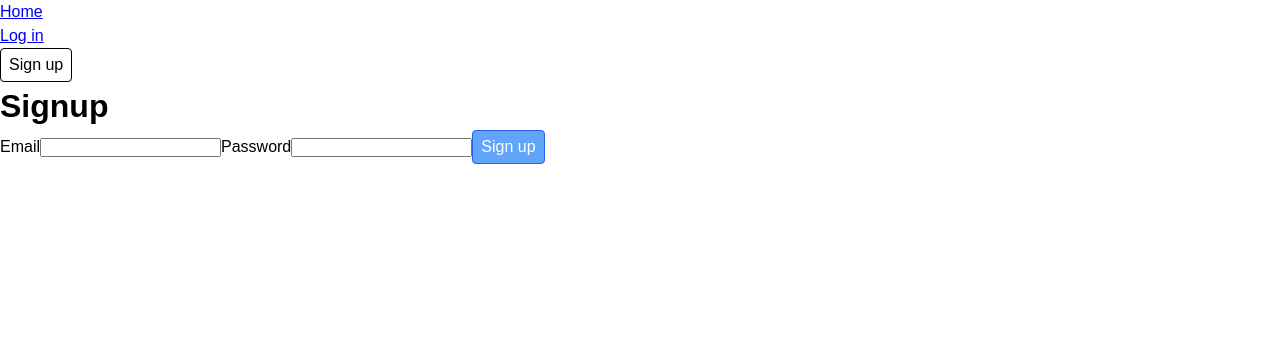
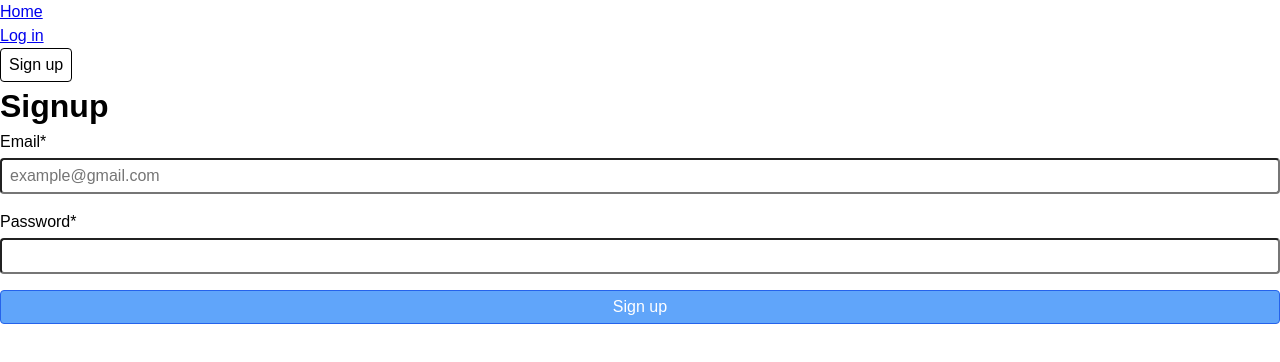
Before and after one commit to andrewdurnford/dungeonist, a React (Vite) app in the folder react/: page /signup in a window 1280 px wide. Shown: the top 362 px of the page. Built offline with nearby package versions, Linux system fonts and the light colour scheme; no server answers.

Commit message:
feat(react): Add input component

```diff
--- /dev/null
+++ b/react/src/components/Container.tsx
@@ -0,0 +1,12 @@
+import styled from "styled-components";
+
+const Container = styled.div`
+  display: flex;
+  flex-direction: column;
+
+  > * + * {
+    margin-top: 1rem;
+  }
+`;
+
+export default Container;
--- /dev/null
+++ b/react/src/components/Input.tsx
@@ -0,0 +1,72 @@
+import React from "react";
+import styled, { css } from "styled-components";
+
+const Container = styled.div`
+  display: flex;
+  flex-direction: column;
+
+  > * + * {
+    margin-top: 0.25rem;
+  }
+`;
+
+const Label = styled.label<{ $required: boolean }>`
+  display: block;
+
+  ${({ $required }) =>
+    $required &&
+    css`
+      ::after {
+        content: "*";
+      }
+    `};
+`;
+
+const StyledInput = styled.input`
+  display: inline-block;
+  padding: 0.25em 0.5em;
+  border-radius: 4px;
+
+  font-size: inherit;
+  font-family: inherit;
+  line-height: inherit;
+  text-decoration: inherit;
+
+  &:hover {
+    cursor: text;
+  }
+`;
+
+// TODO: refactor into a Text component
+const ErrorText = styled.p`
+  font-size: 12px;
+  color: ${({ theme }) => theme.colors.red500};
+`;
+
+interface InputProps extends React.ComponentPropsWithoutRef<"input"> {
+  label: string;
+  error?: string;
+  required?: boolean;
+}
+
+const Input = React.forwardRef<HTMLInputElement, InputProps>(
+  ({ name, label, type, error, required = false, ...props }, ref) => (
+    <Container>
+      <Label htmlFor={name} $required={required}>
+        {label}
+      </Label>
+      {/* TODO: error */}
+      <StyledInput
+        id={name}
+        name={name}
+        type={type}
+        aria-label={label}
+        aria-required={required}
+        ref={ref}
+        {...props}
+      />
+    </Container>
+  )
+);
+
+export default Input;
--- a/react/src/components/Login.tsx
+++ b/react/src/components/Login.tsx
@@ -2,6 +2,8 @@ import { useForm } from "react-hook-form";
 import { useNavigate } from "react-router-dom";
 import { useLoginMutation } from "../utils/graphql";
 import Button from "./Button";
+import Container from "./Container";
+import Input from "./Input";
 
 type LoginInput = {
   email: string;
@@ -35,13 +37,24 @@ function Login() {
     <div>
       <h1>Login</h1>
       <form onSubmit={onSubmit}>
-        <label htmlFor="email">Email</label>
-        <input type="text" id="email" {...register("email")} />
-        <label htmlFor="password">Password</label>
-        <input type="password" id="password" {...register("password")} />
-        <Button type="submit" loading={loading}>
-          Log in
-        </Button>
+        <Container>
+          <Input
+            type="text"
+            label="Email"
+            placeholder="example@gmail.com"
+            required
+            {...register("email")}
+          />
+          <Input
+            type="password"
+            label="Password"
+            required
+            {...register("password")}
+          />
+          <Button type="submit" loading={loading}>
+            Log in
+          </Button>
+        </Container>
       </form>
       {error && <p style={{ color: "red" }}>Error: {error.message}</p>}
     </div>
--- a/react/src/components/Signup.tsx
+++ b/react/src/components/Signup.tsx
@@ -1,6 +1,8 @@
 import { useForm } from "react-hook-form";
 import { useSignupMutation } from "../utils/graphql";
 import Button from "./Button";
+import Container from "./Container";
+import Input from "./Input";
 
 type SignupInput = {
   email: string;
@@ -20,15 +22,25 @@ function Signup() {
     <div>
       <h1>Signup</h1>
       <form onSubmit={onSubmit}>
-        <label htmlFor="email">Email</label>
-        <input type="text" id="email" {...register("email")} />
-        <label htmlFor="password">Password</label>
-        <input type="password" id="password" {...register("password")} />
-        <Button type="submit" loading={loading}>
-          Sign up
-        </Button>
+        <Container>
+          <Input
+            type="text"
+            label="Email"
+            placeholder="example@gmail.com"
+            required
+            {...register("email")}
+          />
+          <Input
+            type="password"
+            label="Password"
+            required
+            {...register("password")}
+          />
+          <Button type="submit" loading={loading}>
+            Sign up
+          </Button>
+        </Container>
       </form>
-      {loading && <p>Loading...</p>}
       {error && <p style={{ color: "red" }}>Error: {error.message}</p>}
     </div>
   );
--- a/react/src/utils/theme.ts
+++ b/react/src/utils/theme.ts
@@ -20,6 +20,7 @@ export const colors = {
   blue400: "#60A5FA",
   blue500: "#3B82F6",
   blue600: "#2563EB",
+  red500: "#EF4444",
 };
 
 export const theme = {
```
